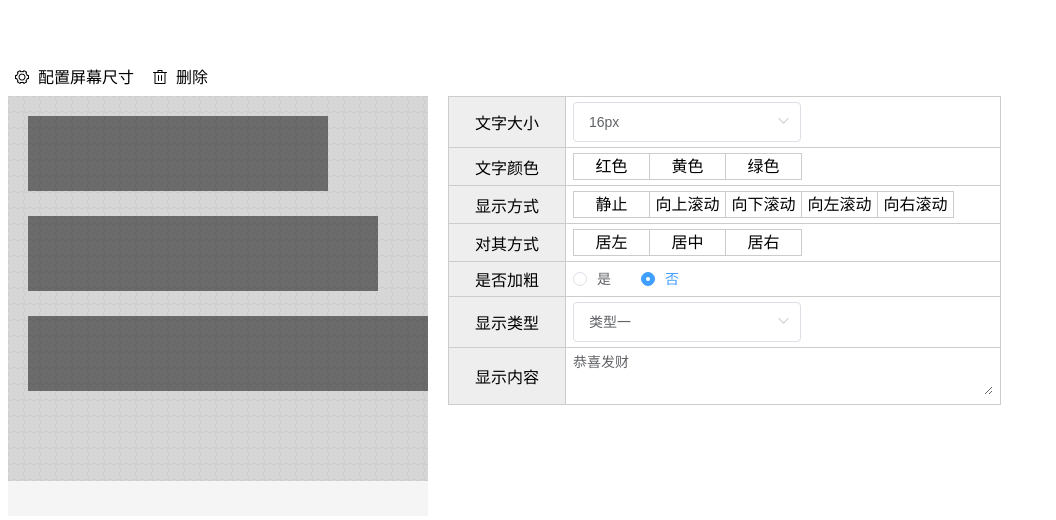
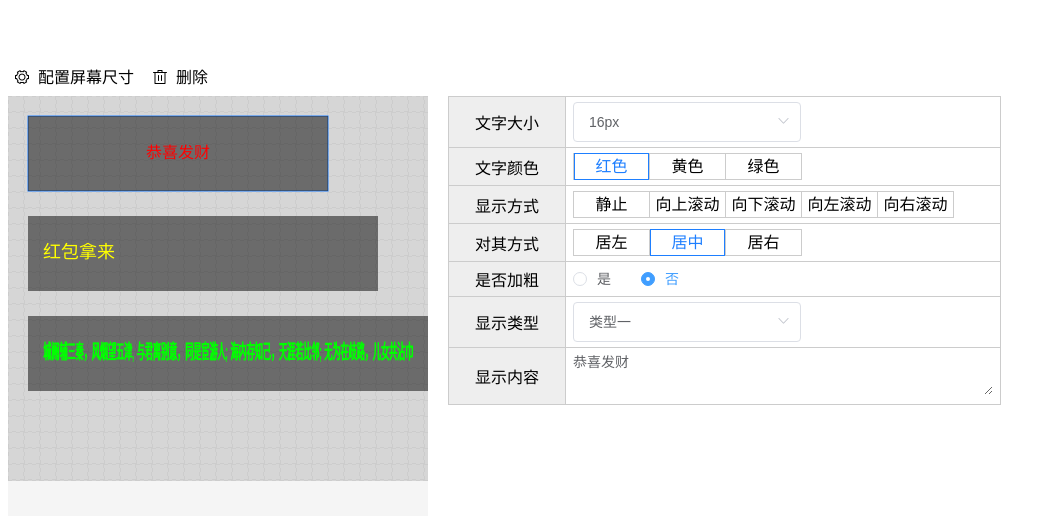
Before and after one commit to Perrywzp/led-screen-set, a Vue app: page / in a window 1280 px wide. Shown: the top 520 px of the page, without its empty margins (0-1056 px from the left). Built offline with nearby package versions, Linux system fonts and the light colour scheme.

Commit message:
优化默认值处理

```diff
--- a/src/demo/ledPage.vue
+++ b/src/demo/ledPage.vue
@@ -42,30 +42,30 @@ export default {
           width: 300,
           height: 75,
           text: '恭喜发财',
-          fontColor: '#c2484c',
+          fontColor: '#ff0000',
           fontSize: 16,
           fontWeight: 'normal',
-          horAlign: 'left'
+          horAlign: 1
         }, {
           x: 20,
           y: 120,
           width: 350,
           height: 75,
           text: '红包拿来',
-          fontColor: '#e5de1d',
+          fontColor: '#ffff00',
           fontSize: 18,
           fontWeight: 'normal',
-          horAlign: 'center'
+          horAlign: 0
         }, {
           x: 20,
           y: 220,
           width: 400,
           height: 75,
           text: '城阙辅三秦，风烟望五津, 与君离别意，同是宦游人; 海内存知己，天涯若比邻; 无为在歧路，儿女共沾巾',
-          fontColor: '#1de51d',
+          fontColor: '#00ff00',
           fontSize: 20,
           fontWeight: 'bold',
-          horAlign: 'right'
+          horAlign: 2
         }]
       }
     }
--- a/src/libs/ledSet/main.vue
+++ b/src/libs/ledSet/main.vue
@@ -8,7 +8,7 @@
  */
 <template>
   <div class='led-set' >
-    <toolbar :size="value.size" @save="hdSave" @del="hdDel" :canDel="curIndex !== ''"></toolbar>
+    <toolbar :size="value.size" @save="hdSave" @del="hdDel" :canDel="curIndex >= 0"></toolbar>
     <div class="led-box">
       <div class="screen-layout" :style="{width: layout.width + 'px', height: layout.height + 'px'}">
         <screen v-model="value.areas" @selected="selected" :size="simulateScreenSize"
@@ -16,7 +16,7 @@
         :curIndex="curIndex"
         :placeholder="placeholder"></screen>
       </div>
-      <params v-model="curRect" class="led-params" v-show="curIndex !== ''"
+      <params v-model="curRect" class="led-params" v-show="curIndex >= 0"
         :multipleLimit="multipleLimit"
         :placeholder="placeholder"
         :selectName="selectName"
@@ -131,7 +131,7 @@ export default {
   data () {
     return {
       curRect: {},
-      curIndex: 0,
+      curIndex: -1,
       simulateScreenSize: {
         width: 0,
         height: 0
@@ -159,7 +159,7 @@ export default {
   methods: {
     bindKeyDelete () {
       document.onkeydown = e => {
-        if (e.keyCode === 46 && this.curIndex !== '') {
+        if (e.keyCode === 46 && this.curIndex >=0 ) {
           this.hdDel()
         }
       }
@@ -173,18 +173,18 @@ export default {
       this.simulateScreenSize = this.clacSimulateScreenSize()
       // 置空数据
       this.value.areas.splice(0, this.value.areas.length)
-      this.curIndex = ''
+      this.curIndex = -1
       this.$emit('input', this.value)
     },
     hdDel () {
-      if (this.curIndex === '') return
+      if (this.curIndex < 0) return
       this.$confirm('此操作将永久删除该区域数据, 是否继续?', '提示', {
         confirmButtonText: '确定',
         cancelButtonText: '取消',
         type: 'question'
       }).then(() => {
         this.value.areas.splice(this.curIndex, 1)
-        this.curIndex = ''
+        this.curIndex = -1
         this.$message({
           type: 'success',
           message: '删除成功!'
--- a/src/libs/ledSet/screen.vue
+++ b/src/libs/ledSet/screen.vue
@@ -78,7 +78,7 @@ export default {
       type: Number,
       default: -1
     },
-     selectKey: {
+    selectKey: {
       type: String,
       default: 'dictCode'
     },
@@ -94,7 +94,7 @@ export default {
   data () {
     return {
       ctx: {},
-      activeRectIndex: '',
+      activeRectIndex: -1,
       crossedRectIndexs: [],
       isDrawing: false,
       isDraging: false, // 判定是否在拖拽中
@@ -221,7 +221,7 @@ export default {
       // 取得当前画布上被单击的点
       let curX = e.pageX - canvas.offsetLeft
       let curY = e.pageY - canvas.offsetTop
-      this.activeRectIndex = ''
+      this.activeRectIndex = -1
       // 判定是点在了已有矩形框
       // 若是， 该矩形框需高亮
       for (let i = 0; i < this.value.length; i++) {
@@ -235,7 +235,7 @@ export default {
         }
       }
       // 如果是在有矩形框上进行绘制，则return，不支持绘制
-      if (this.activeRectIndex !== '') {
+      if (this.activeRectIndex >= 0) {
         // 若不是绘制, 则需清除之前存储过的起始点数据
         this.isDrawing = false
         // 在拖拽中
@@ -308,7 +308,7 @@ export default {
       this.drawingRect = ''
       this.drawingStart = ''
       this.crossedRectIndexs = []
-      this.activeRectIndex === '' && this.$emit('selected', {index: '', rect: {}})
+      this.activeRectIndex < 0 && this.$emit('selected', {index: -1, rect: {}})
       this.render()
     },
     mouseup () {
@@ -341,7 +341,7 @@ export default {
         this.$emit('selected', {index: this.activeRectIndex, rect})
         this.$emit('input', this.value)
       } else {
-        this.activeRectIndex === '' && this.$emit('selected', {index: '', rect: {}})
+        this.activeRectIndex < 0 && this.$emit('selected', {index: -1, rect: {}})
       }
     },
     // 判定两个矩形是否交叉
```
Also changed, not shown: 1 other file (tests, documents, lock files or other folders).
